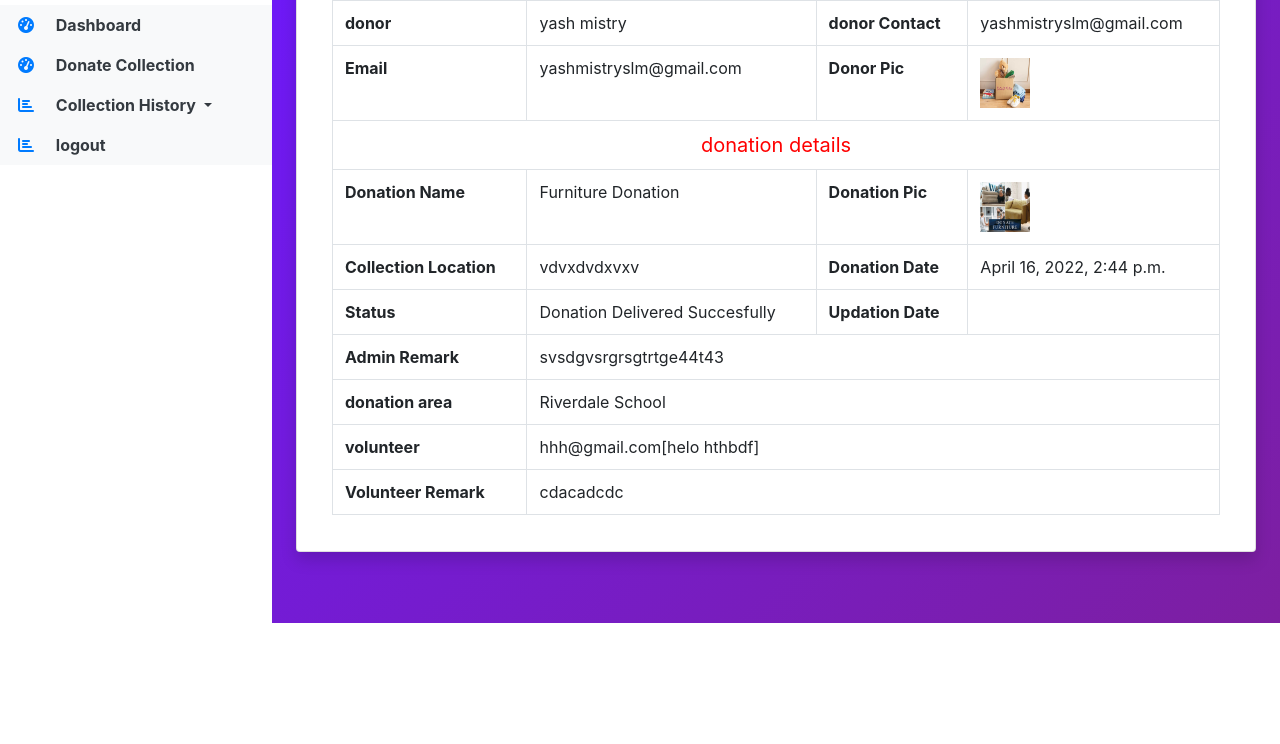
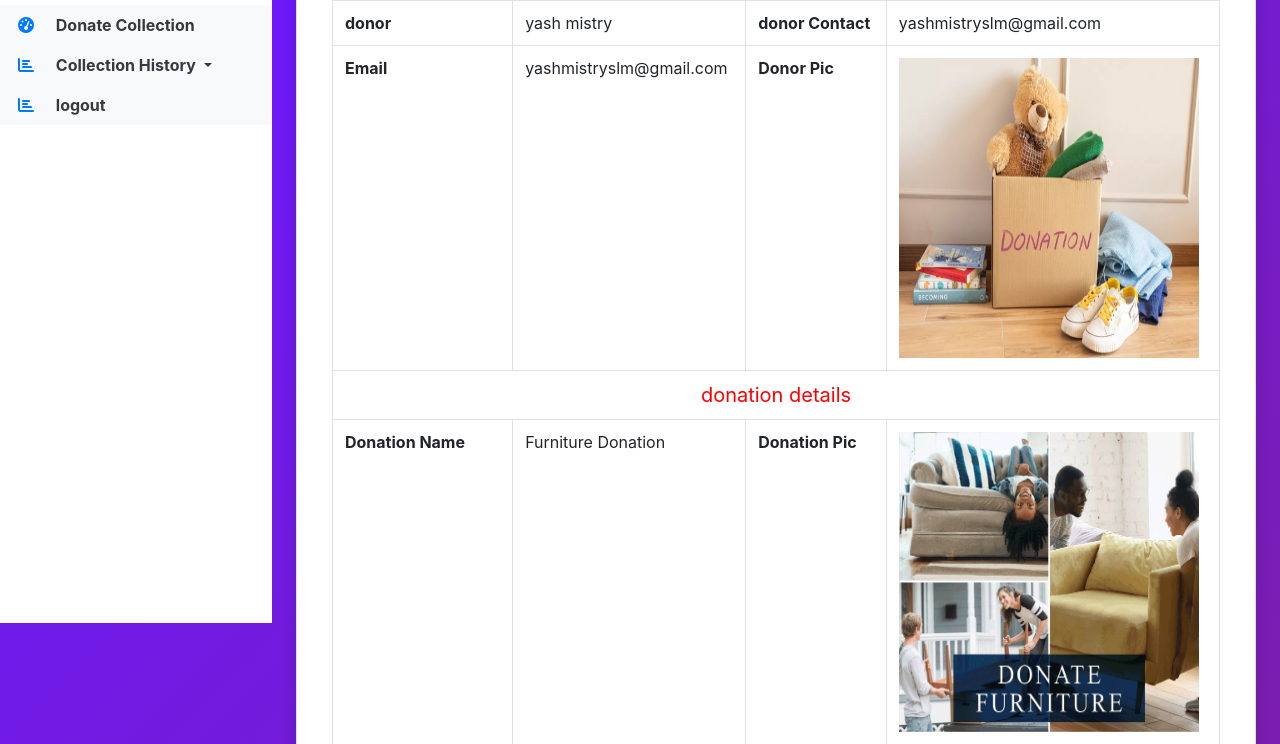
Before and after one commit to SKULL9/CharityManagementSystem, a Django app: page /donationcollection_detail/8 in a window 1280 px wide. Shown: the part 177-921 px from the top of the page. Before the commit the page ends 800 px from the top, so only its background shows below. Run offline with Django 4.2, Linux system fonts and the light colour scheme; a user stored in the database is signed in; data comes from the database, SQL or seed files in the repository; both versions use the stored data as it was after the commit; some libraries are stand-ins or nearby versions.

Commit message:
fifth commit

```diff
--- a/charity/templates/donationcollection_detail.html
+++ b/charity/templates/donationcollection_detail.html
@@ -32,7 +32,7 @@
                         <td>{{donation.donor.user.username}}</td>
 
                         <th>Donor Pic</th>
-                        <td><img src="{{donation.donor.userpic.url}}"width="50px" height="50px"></td>
+                        <td><img src="{{donation.donor.userpic.url}}"width="300px" height="300px"></td>
 
                     </tr>
 
@@ -46,7 +46,7 @@
                         <td>{{donation.donationname}}</td>
 
                         <th>Donation Pic</th>
-                        <td><img src="{{donation.donationpic.url}}"width="50px" height="50px"></td>
+                        <td><img src="{{donation.donationpic.url}}"width="300px" height="300px"></td>
 
                     </tr>
 
@@ -64,10 +64,8 @@
 
                     <tr>
                         <th>Status</th>
-                        <td style="text-transform : capitalize">{{donation.status}}</td>
+                        <td style="text-transform : capitalize" colspan="5">{{donation.status}}</td>
 
-                        <th>Updation Date</th>
-                        <td>{{donation.updationdate}}</td>
 
                     </tr>
 
--- a/charity/templates/gallery.html
+++ b/charity/templates/gallery.html
@@ -160,7 +160,7 @@
 
 
                         <tr>
-                            <th>upload donation delivery Pic</th>
+                            <th>donation delivery Pic</th>
                              <td><img src="{{gallery.deliverypic.url}}"width="300px" height="300px"></td>
                         </tr>
 
--- a/charity/templates/view_alldetail.html
+++ b/charity/templates/view_alldetail.html
@@ -104,7 +104,7 @@
 
 
                         <tr>
-                            <th>upload donation delivery Pic</th>
+                            <th> donation delivery Pic</th>
                              <td><img src="{{gallery.deliverypic.url}}"width="300px" height="300px"></td>
                         </tr>
 
--- a/charity/templates/view_alldetail1.html
+++ b/charity/templates/view_alldetail1.html
@@ -104,7 +104,7 @@
 
 
                         <tr>
-                            <th>upload donation delivery Pic</th>
+                            <th>donation delivery Pic</th>
                              <td><img src="{{gallery.deliverypic.url}}"width="300px" height="300px"></td>
                         </tr>
 
--- a/charity/templates/view_alldetail2.html
+++ b/charity/templates/view_alldetail2.html
@@ -104,7 +104,7 @@
 
 
                         <tr>
-                            <th>upload donation delivery Pic</th>
+                            <th>donation delivery Pic</th>
                              <td><img src="{{gallery.deliverypic.url}}"width="300px" height="300px"></td>
                         </tr>
 
--- a/charity/templates/voldonation_details.html
+++ b/charity/templates/voldonation_details.html
@@ -32,7 +32,7 @@
                         <td>{{donation.donor.user.username}}</td>
 
                         <th>Donor Pic</th>
-                        <td><img src="{{donation.donor.userpic.url}}"width="50px" height="50px"></td>
+                        <td><img src="{{donation.donor.userpic.url}}"width="300px" height="300px"></td>
 
                     </tr>
 
@@ -46,7 +46,7 @@
                         <td>{{donation.donationname}}</td>
 
                         <th>Donation Pic</th>
-                        <td><img src="{{donation.donationpic.url}}"width="50px" height="50px"></td>
+                        <td><img src="{{donation.donationpic.url}}"width="300px" height="300px"></td>
 
                     </tr>
 
--- a/charity/templates/volunteer_base.html
+++ b/charity/templates/volunteer_base.html
@@ -73,12 +73,7 @@
             </div>
         </div>
         <ul class="nav flex-column bg-white">
-            <li class="nav-item">
-                <a href="{% url 'volunteer_home' %}" class="nav-link text-dark bg-light">
-                    <i class="fas fa-tachometer-alt fa-fw mr-3 text-primary"></i>
-                    Dashboard
-                </a>
-            </li>
+
             <li class="nav-item">
                 <a href="{% url 'col_req' %}" class="nav-link text-dark bg-light">
                     <i class="fas fa-tachometer-alt fa-fw mr-3 text-primary"></i>
--- a/charity/views.py
+++ b/charity/views.py
@@ -568,8 +568,7 @@ def voldonation_notrec(request):
 
 
 def gallery(request, pid):
-    if not request.user.is_authenticated:
-        return redirect('donor_login')
+
     donation = Donation.objects.get(id=pid)
     gallery = Gallery.objects.get(donation=donation)
     error = ""
```
Also changed, not shown: charity/templates/admin_base.html (+1 -6 lines), db.sqlite3, media/Mahadev-Bhagwan-Photo-for-Devotee.jpg (added), media/androgyne.jpg (added), media/istockphoto-517188688-612x612.jpg (added), media/photo-1541963463532-d68292c34b19.jpeg (added).
